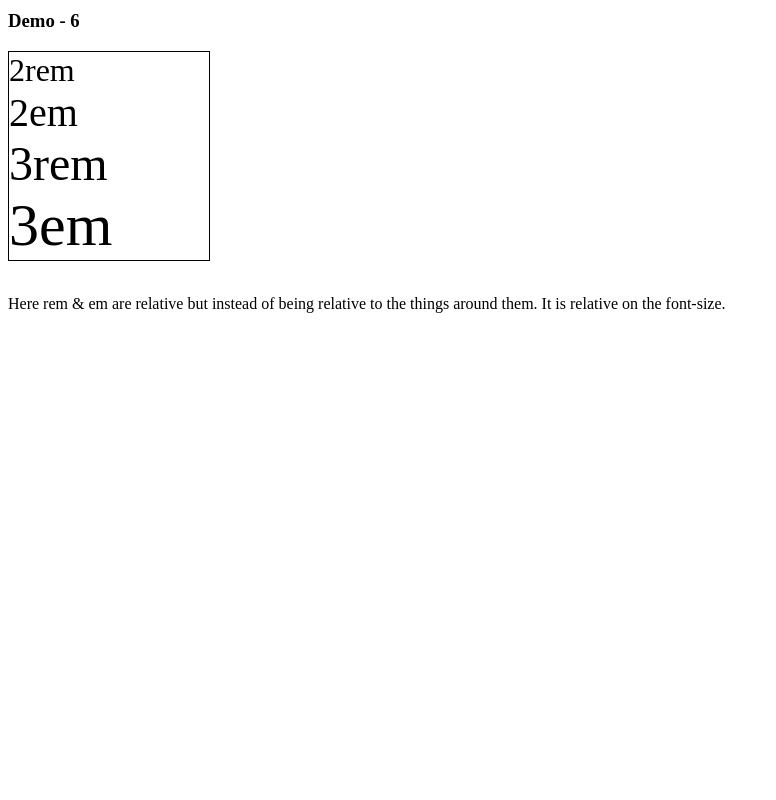
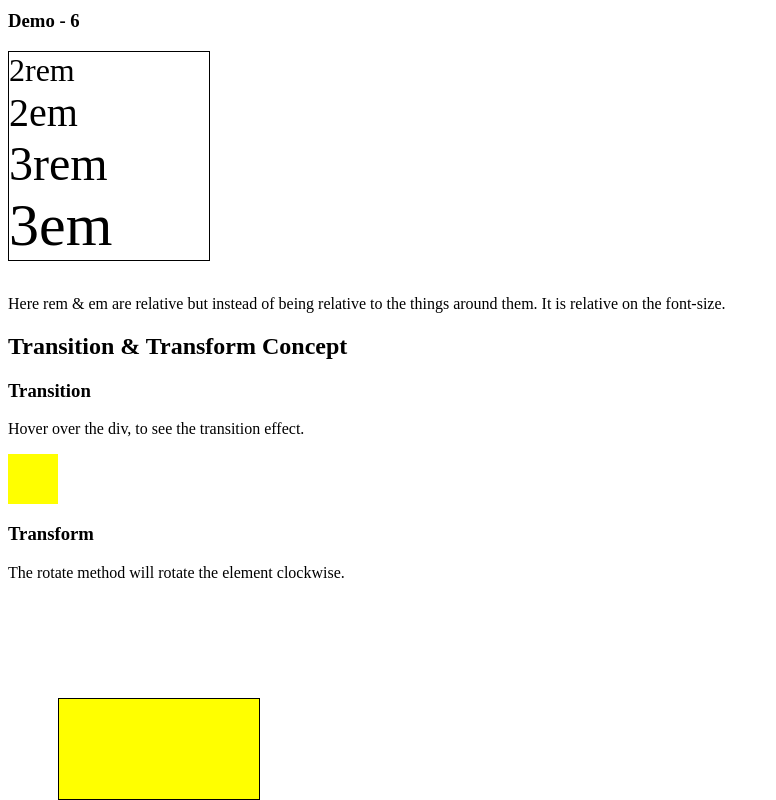
Before and after one commit to GemAyush/CSS-Assignment---2, a plain HTML site: page index.html in a window 1280 px wide. Shown: the part 1825-2625 px from the top of the page, without its empty margins (0-776 px from the left). Before the commit the page ends 2154 px from the top, so only its background shows below. Drawn offline with Linux system fonts and the light colour scheme.

Commit message:
added transform

```diff
--- a/index.css
+++ b/index.css
@@ -32,3 +32,20 @@
 .three-em {
     font-size: 3em;
 }
+.Transition{
+    width: 50px;
+    height: 50px;
+    background: yellow;
+    transition: width 2s, height 4s;
+}
+.Transition:hover{
+    width: 200px;
+    height: 200px;
+}
+.Transform{
+    width: 200px;
+    height: 100px;
+    background: yellow;
+    border: 1px solid black;
+    transform: translate(50px, 100px);
+}
--- a/index.html
+++ b/index.html
@@ -7,7 +7,7 @@
     <link rel="stylesheet" href="index.css">
 </head>
 <body>
-    <h2>Concept - 1(px V/S %)</h2>
+    <h2>Concepts of rem, em, vh, vw, px, %</h2>
     <h3>Demo - 1</h3>
     <div class="box twentyFive-percent">25%</div>
     <div class="box Fifty-pixels">50px</div><br>
@@ -42,5 +42,13 @@
         <div class="three-em">3em</div>
     </div><br>
     <p>Here rem & em are relative but instead of being relative to the things around them. It is relative on the font-size.</p>
+    <h2>Transition & Transform Concept</h2>
+    <h3>Transition</h3>
+    <p>Hover over the div, to see the transition effect.</p>
+    <div class="Transition"></div>
+    <h3>Transform</h3>
+    <p>The rotate method will rotate the element clockwise.</p>
+    <div class="Transform"></div>
+
 </body>
 </html>
```
